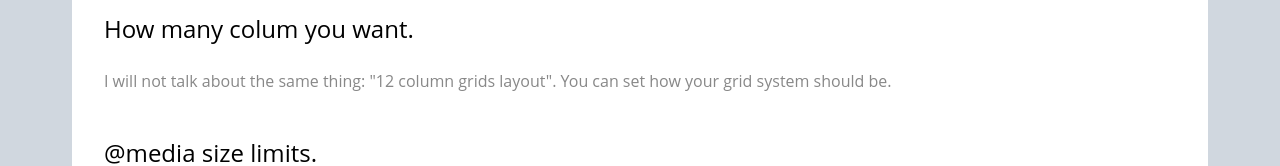
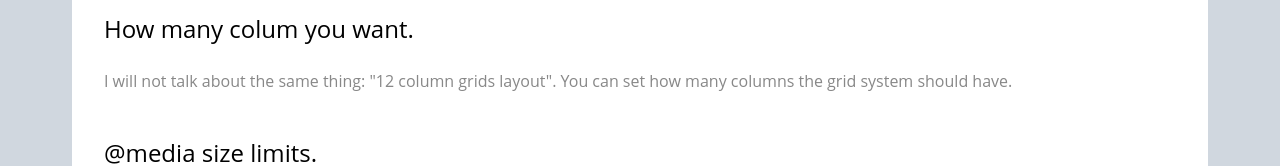
Before and after one commit to MichaelMammoliti/WaffleGrid, a plain HTML site: page index.html in a window 1280 px wide. Shown: the part 8533-8699 px from the top of the page. Drawn offline with nearby package versions, Linux system fonts and the light colour scheme; a script that the page names is missing.

Commit message:
Fixed some texts

```diff
--- a/index.html
+++ b/index.html
@@ -906,7 +906,7 @@
           <br><br>
 
           <h2>How many colum you want.</h2>
-          <p>I will not talk about the same thing: "12 column grids layout". You can set how your grid system should be.</p>
+          <p>I will not talk about the same thing: "12 column grids layout". You can set how many columns the grid system should have.</p>
           <br><br>
 
           <h2>@media size limits.</h2>
```
